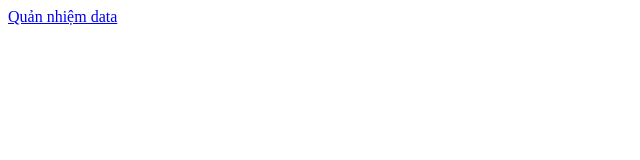
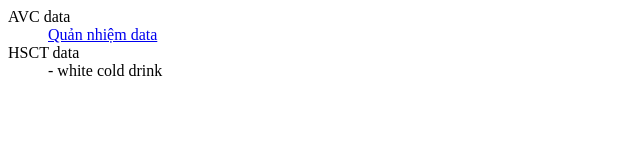
Before and after one commit to HHDuc/dataAVC, a plain HTML site: page index.html in a window 1280 px wide. Shown: the whole page, without its empty margins (0-640 px from the left). Drawn offline with Linux system fonts and the light colour scheme.

Commit message:
Update index.html

```diff
--- a/index.html
+++ b/index.html
@@ -1 +1,7 @@
-<a href="https://drive.google.com/drive/folders/1X7PFQFkTed1upQw9P4zETETX8U3LvVVR?usp=sharing"> Quản nhiệm data</a>
+
+<dl>
+  <dt>AVC data</dt>
+  <dd><a href="https://drive.google.com/drive/folders/1X7PFQFkTed1upQw9P4zETETX8U3LvVVR?usp=sharing"> Quản nhiệm data</a></dd>
+  <dt>HSCT data</dt>
+  <dd>- white cold drink</dd>
+</dl>
```
